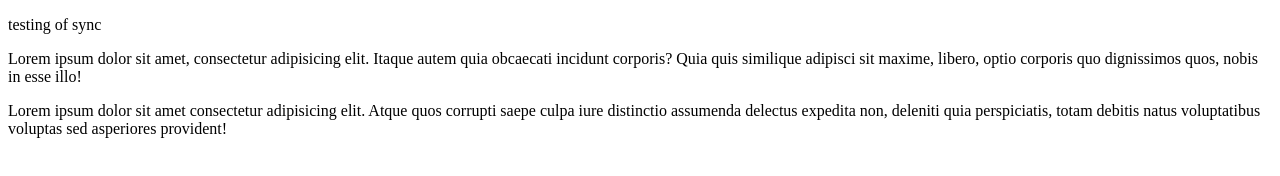
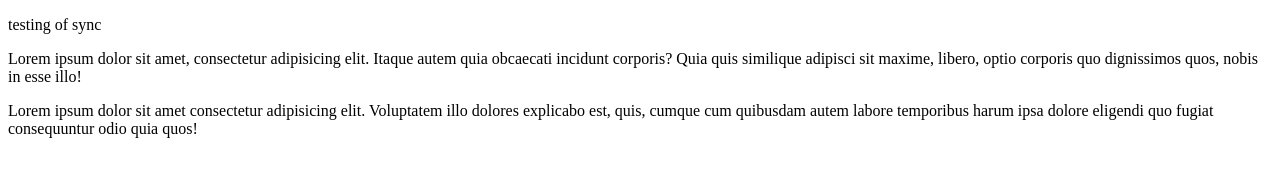
Before and after one commit to kcaddanki007/sirfCarChuno, a plain HTML site: page sample.html in a window 1280 px wide. Drawn offline with Linux system fonts and the light colour scheme.

Commit message:
commitmessage

```diff
--- a/sample.html
+++ b/sample.html
@@ -10,6 +10,6 @@
     <p>testing of sync</p>
     <p>Lorem ipsum dolor sit amet, consectetur adipisicing elit. Itaque autem quia obcaecati incidunt corporis? Quia quis similique adipisci sit maxime, libero, optio corporis quo dignissimos quos, nobis in esse illo!
     </p>
-    <p>Lorem ipsum dolor sit amet consectetur adipisicing elit. Atque quos corrupti saepe culpa iure distinctio assumenda delectus expedita non, deleniti quia perspiciatis, totam debitis natus voluptatibus voluptas sed asperiores provident!</p>
+    <p>Lorem ipsum dolor sit amet consectetur adipisicing elit. Voluptatem illo dolores explicabo est, quis, cumque cum quibusdam autem labore temporibus harum ipsa dolore eligendi quo fugiat consequuntur odio quia quos!</p>
 </body>
 </html>
```
